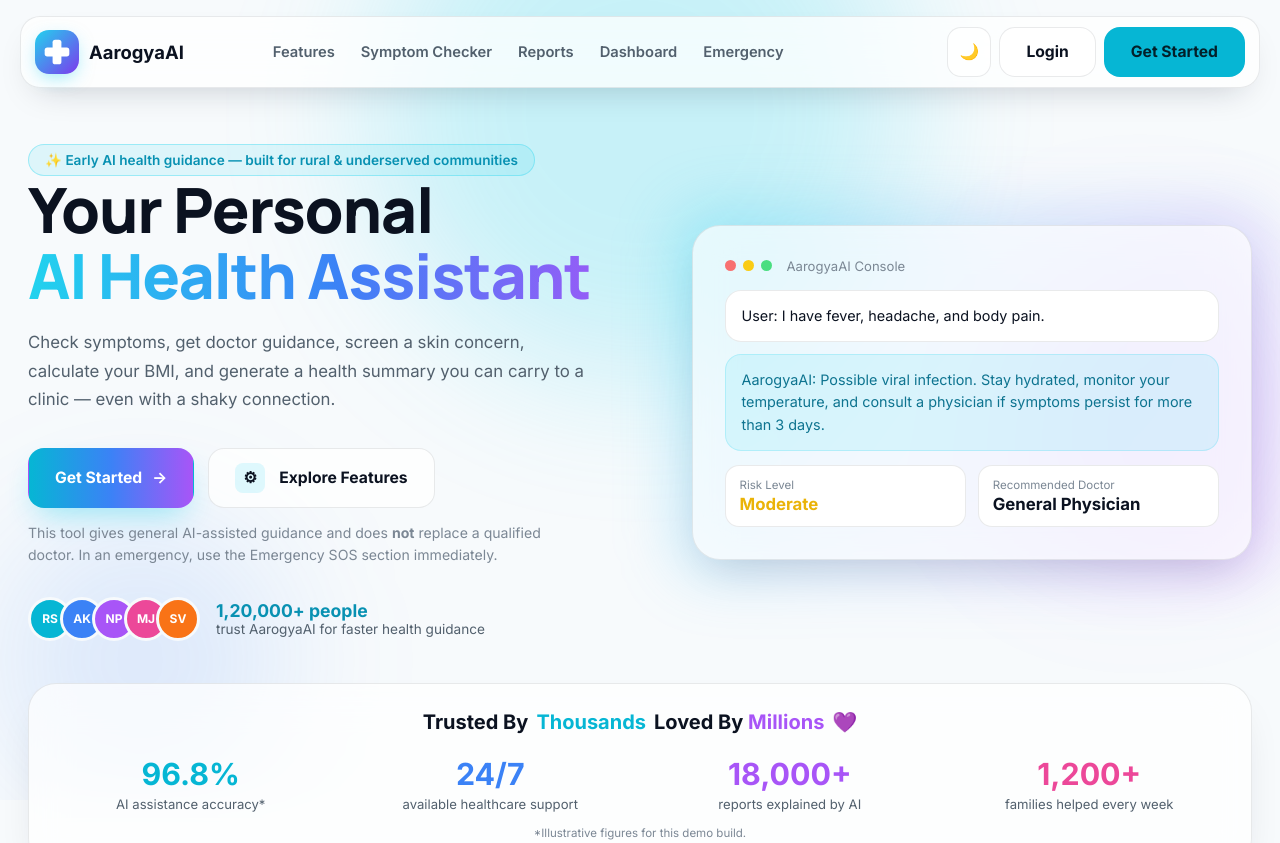
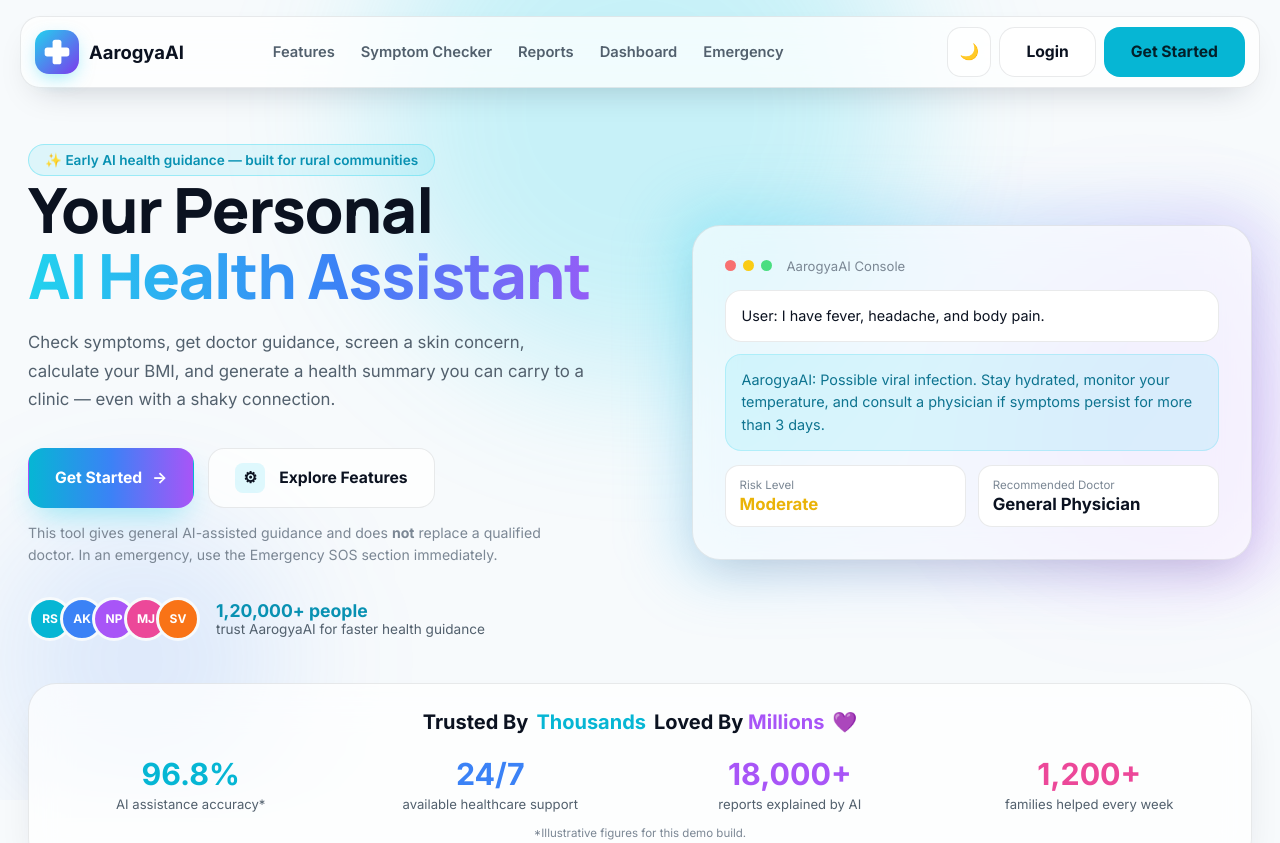
Before and after one commit to Aditinegi99/Aarogya-ai, a website: page index.html in a window 1280 px wide. Shown: the top 843 px of the page. Drawn offline with nearby package versions, Linux system fonts and the light colour scheme.

Commit message:
Remove 'underserved' from hero section text

```diff
--- a/index.html
+++ b/index.html
@@ -85,7 +85,7 @@
 <section class="hero">
   <div class="hero-inner">
     <div>
-      <div class="eyebrow">✨ Early AI health guidance — built for rural &amp; underserved communities</div>
+      <div class="eyebrow">✨ Early AI health guidance — built for rural communities</div>
       <h1>Your Personal<span class="hero-gradient-text">AI Health Assistant</span></h1>
       <p class="hero-desc">Check symptoms, get doctor guidance, screen a skin concern, calculate your BMI, and generate a health summary you can carry to a clinic — even with a shaky connection.</p>
       <div class="hero-cta-row">
```
